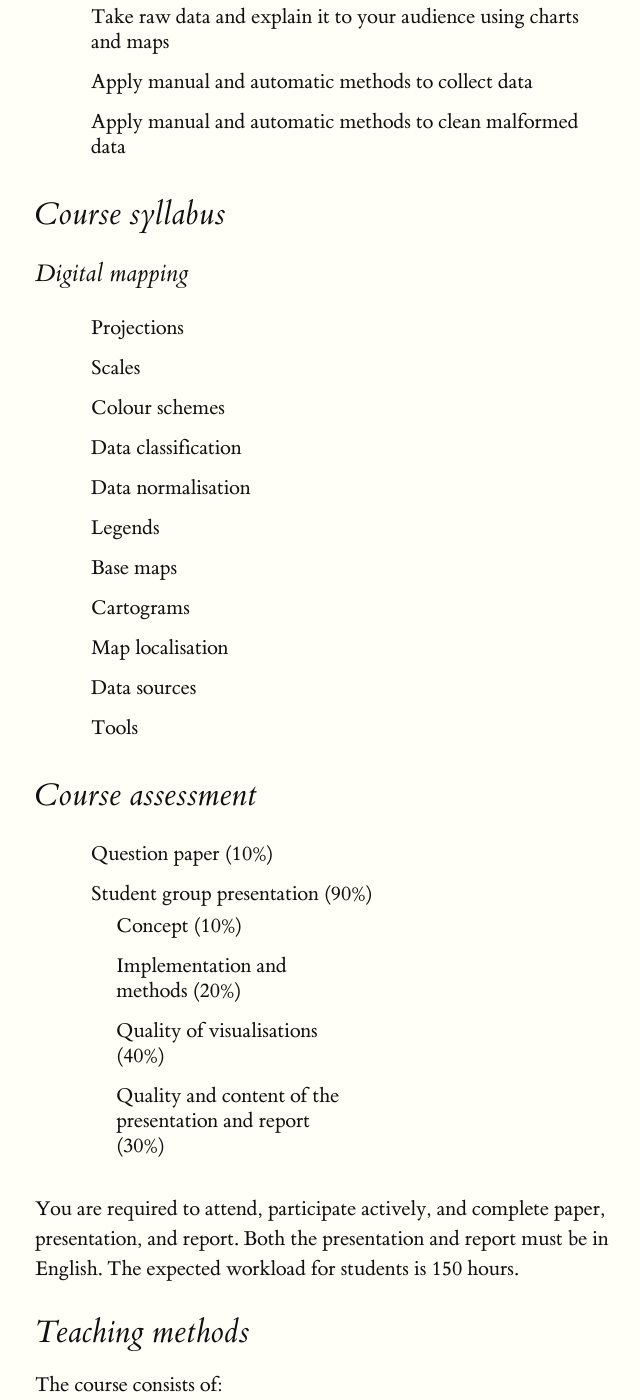
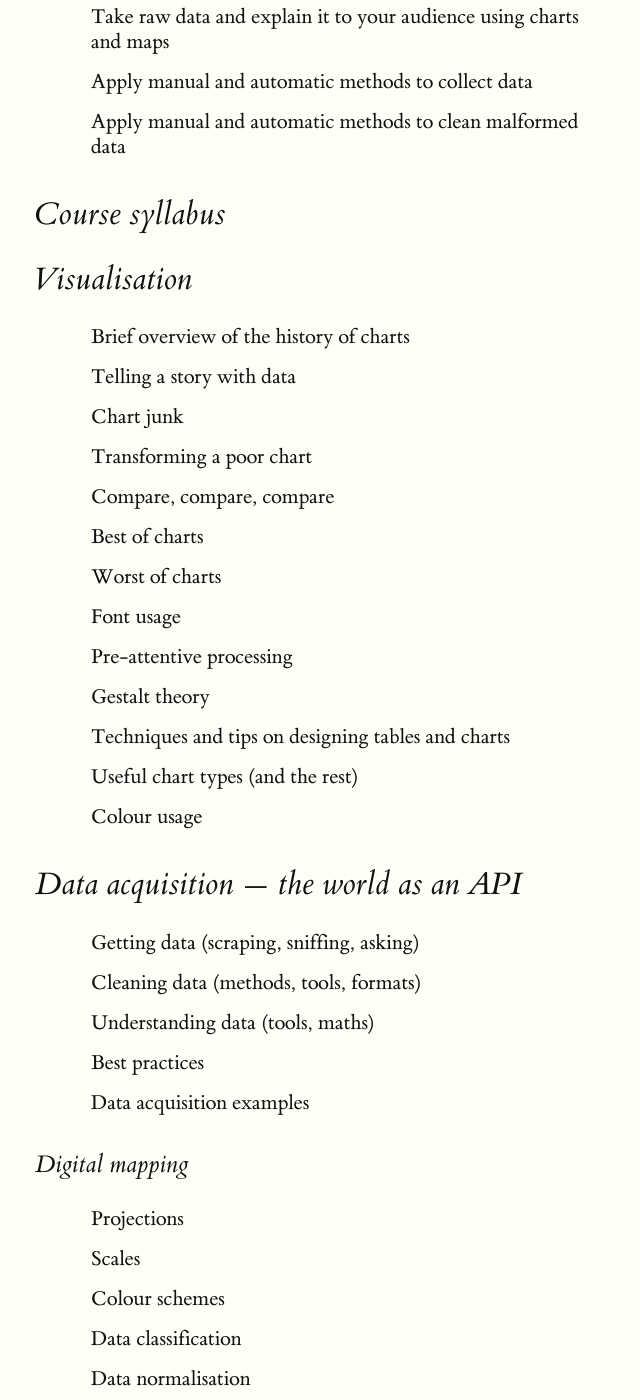
Before and after one commit to flother/data-acq-viz, a Jekyll site: the page built from index.md, in a window 1280 px wide and 1400 px high, scrolled down 1390 px. Shown: the whole window, without its empty margins (125-765 px from the left). Built offline with Jekyll 4.4.1, drawn with Linux system fonts in a browser that asks for light colours.

Commit message:
Add complete overview of course syllabus

```diff
--- a/index.md
+++ b/index.md
@@ -41,6 +41,30 @@ These concepts are applied in a practical project where you will apply your new
 
 
 ## Course syllabus
+
+## Visualisation
+
+* Brief overview of the history of charts
+* Telling a story with data
+* Chart junk
+* Transforming a poor chart
+* Compare, compare, compare
+* Best of charts
+* Worst of charts
+* Font usage
+* Pre-attentive processing
+* Gestalt theory
+* Techniques and tips on designing tables and charts
+* Useful chart types (and the rest)
+* Colour usage
+
+## Data acquisition — the world as an API
+
+* Getting data (scraping, sniffing, asking)
+* Cleaning data (methods, tools, formats)
+* Understanding data (tools, maths)
+* Best practices
+* Data acquisition examples
 
 ### Digital mapping
 
```
